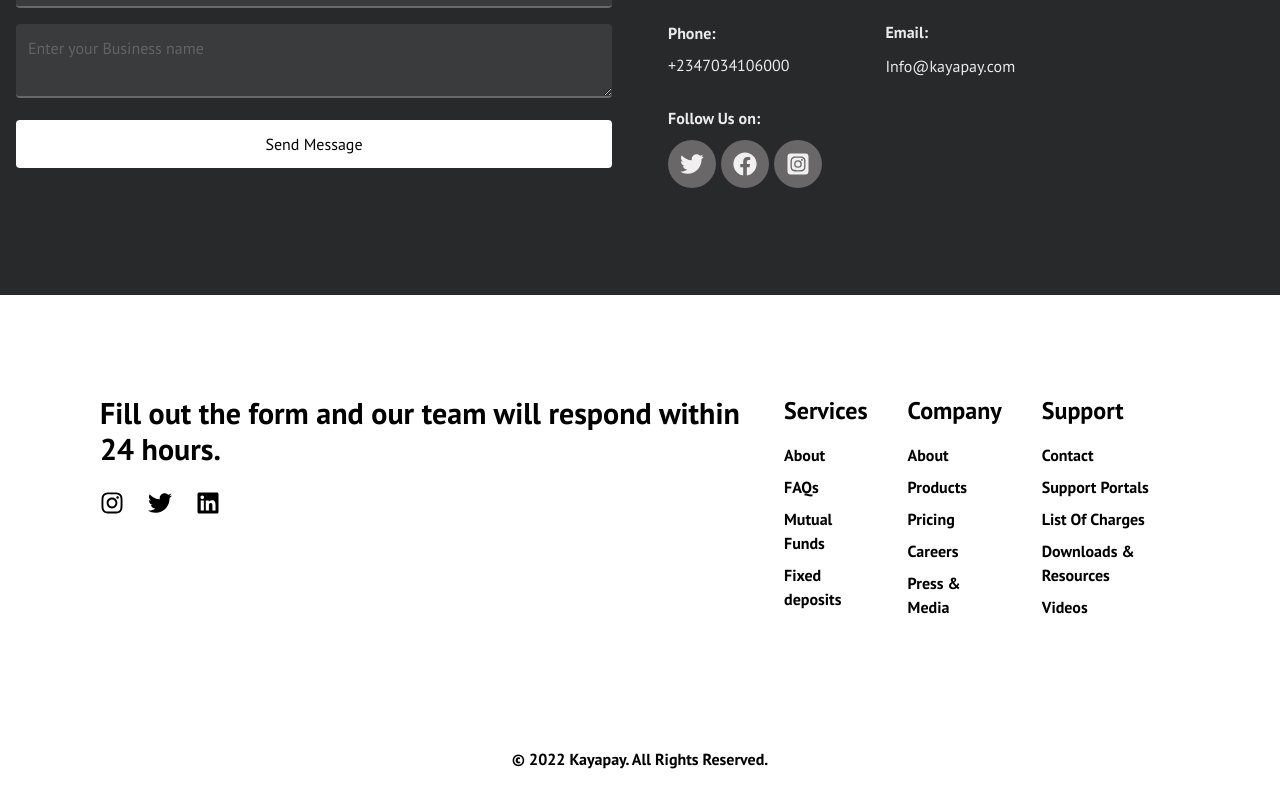
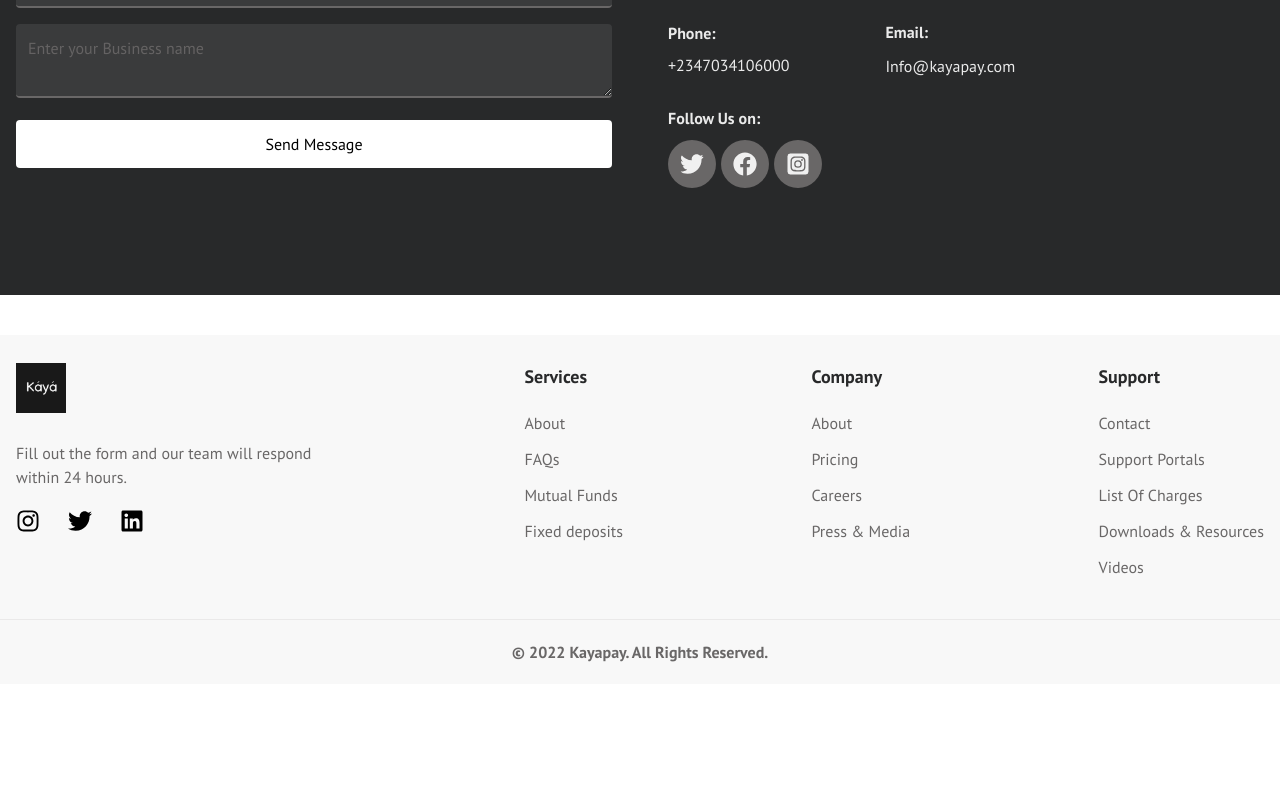
Before and after one commit to Kaya-Africa-Technology/kp-web, a Next.js app: page / in a window 1280 px wide. Shown: the part 3720-4511 px from the top of the page. After the commit the page ends 4404 px from the top, so only its background shows below. Built offline with nearby package versions, Linux system fonts and the light colour scheme.

Commit message:
fix: fixed footer section

```diff
--- a/Components/Footer/Footer.jsx
+++ b/Components/Footer/Footer.jsx
@@ -1,94 +1,91 @@
-
 import { FaInstagram } from "react-icons/fa";
 import { FaTwitter } from "react-icons/fa";
 import { FaLinkedin } from "react-icons/fa";
 
-
 function Footer() {
   return (
     <>
-			<div className="bg-gray-50 h-1/2 w-full flex md:flex-row flex-col justify-between items-start p-20">
-				<div className="p-5 ">
-					<ul>
-
-						<p className="text-gray-800 font-bold text-3xl pb-6">
-							<span>Fill out the form and our team will respond within 24 hours.</span>
+      <footer className="border-b border-gray/10 bg-[#F8F8F8] py-7 mt-10">
+        <div className="container px-4 mx-auto">
+          <div className="flex flex-col items-start justify-between w-full space-y-10 lg:space-y-0 lg:flex-row">
+            <div>
+              <img
+                src="/logo.png"
+                alt=""
+                height="50"
+                width="50"
+                className="mb-7"
+              />
+              <p className="mb-5 text-base text-gray w-80">
+                Fill out the form and our team will respond within 24 hours.
               </p>
 
-                        <div className="flex gap-6 pb-5">
+              <div className="flex pb-5 gap-7">
                 <FaInstagram className="text-2xl cursor-pointer hover:text-yellow-600" />
                 <FaTwitter className="text-2xl cursor-pointer hover:text-blue-600" />
                 <FaLinkedin className="text-2xl cursor-pointer hover:text-blue-600" />
-
               </div>
-
-
-					</ul>
             </div>
-				<div className="p-5">
+            <div className="">
+              <h1 className="mb-5 text-lg font-bold text-darkGray">Services</h1>
               <ul>
-						<p className="text-gray-800 font-bold text-2xl pb-4">Services</p>
-						<li className="text-gray-500 text-md pb-2 font-semibold hover:text-blue-600 cursor-pointer">
-							About
+                <li className="mb-3 text-base font-medium cursor-pointer text-gray text-md">
+                  <a href="#" className="hover:text-darkGray hover:underline-offset-1 hover:underline">About</a>
                 </li>
-						<li className="text-gray-500 text-md pb-2 font-semibold hover:text-blue-600 cursor-pointer">
-							FAQs
+                <li className="mb-3 text-base cursor-pointer text-md text-gray">
+                  <a href="#" className="hover:text-darkGray hover:underline-offset-1 hover:underline">FAQs</a>
                 </li>
-						<li className="text-gray-500 text-md pb-2 font-semibold hover:text-blue-600 cursor-pointer">
-							Mutual Funds
+                <li className="mb-3 text-base cursor-pointer text-md text-gray">
+                  <a href="#" className="hover:text-darkGray hover:underline-offset-1 hover:underline">Mutual Funds</a>
                 </li>
-						<li className="text-gray-500 text-md pb-2 font-semibold hover:text-blue-600 cursor-pointer">
-							Fixed deposits
+                <li className="mb-3 text-base cursor-pointer text-md text-gray">
+                  <a href="#" className="hover:text-darkGray hover:underline-offset-1 hover:underline">Fixed deposits</a>
                 </li>
               </ul>
             </div>
-				<div className="p-5">
+            <div className="">
+              <h1 className="mb-5 text-lg font-bold text-darkGray">Company</h1>
               <ul>
-						<p className="text-gray-800 font-bold text-2xl pb-4">Company</p>
-						<li className="text-gray-500 text-md pb-2 font-semibold hover:text-blue-600 cursor-pointer">
-							About
+                <li className="mb-3 text-base cursor-pointer text-md text-gray">
+                  <a href="#" className="hover:text-darkGray hover:underline-offset-1 hover:underline">About</a>
                 </li>
-						<li className="text-gray-500 text-md pb-2 font-semibold hover:text-blue-600 cursor-pointer">
-							Products
+                <li className="mb-3 text-base cursor-pointer text-md text-gray">
+                  <a href="#" className="hover:text-darkGray hover:underline-offset-1 hover:underline">Pricing</a>
                 </li>
-						<li className="text-gray-500 text-md pb-2 font-semibold hover:text-blue-600 cursor-pointer">
-							Pricing
+                <li className="mb-3 text-base cursor-pointer text-md text-gray">
+                  <a href="#" className="hover:text-darkGray hover:underline-offset-1 hover:underline">Careers</a>
                 </li>
-						<li className="text-gray-500 text-md pb-2 font-semibold hover:text-blue-600 cursor-pointer">
-							Careers
-						</li>
-						<li className="text-gray-500 text-md pb-2 font-semibold hover:text-blue-600 cursor-pointer">
-							Press & Media
+                <li className="mb-3 text-base cursor-pointer text-md text-gray">
+                  <a href="#" className="hover:text-darkGray hover:underline-offset-1 hover:underline">Press & Media</a>
                 </li>
               </ul>
             </div>
-				<div className="p-5">
+            <div className="">
+              <h1 className="mb-5 text-lg font-bold text-darkGray">Support</h1>
               <ul>
-						<p className="text-gray-800 font-bold text-2xl pb-4">Support</p>
-						<li className="text-gray-500 text-md pb-2 font-semibold hover:text-blue-600 cursor-pointer">
-							Contact
+                <li className="mb-3 text-base cursor-pointer text-md text-gray">
+                  <a href="#" className="hover:text-darkGray hover:underline-offset-1 hover:underline">Contact</a>
                 </li>
-						<li className="text-gray-500 text-md pb-2 font-semibold hover:text-blue-600 cursor-pointer">
-							Support Portals
+                <li className="mb-3 text-base cursor-pointer text-md text-gray">
+                  <a href="#" className="hover:text-darkGray hover:underline-offset-1 hover:underline">Support Portals</a>
                 </li>
-						<li className="text-gray-500 text-md pb-2 font-semibold hover:text-blue-600 cursor-pointer">
-							List Of Charges
+                <li className="mb-3 text-base cursor-pointer text-md text-gray">
+                  <a href="#" className="hover:text-darkGray hover:underline-offset-1 hover:underline">List Of Charges</a>
                 </li>
-						<li className="text-gray-500 text-md pb-2 font-semibold hover:text-blue-600 cursor-pointer">
-							Downloads & Resources
+                <li className="mb-3 text-base cursor-pointer text-md text-gray">
+                  <a href="#" className="hover:text-darkGray hover:underline-offset-1 hover:underline">Downloads & Resources</a>
                 </li>
-						<li className="text-gray-500 text-md pb-2 font-semibold hover:text-blue-600 cursor-pointer">
-							Videos
+                <li className="mb-3 text-base cursor-pointer text-md text-gray">
+                  <a href="#" className="hover:text-darkGray hover:underline-offset-1 hover:underline">Videos</a>
                 </li>
               </ul>
             </div>
           </div>
-			<div className="flex flex-col justify-center items-center text-center  p-5 bg-gray-50">
-				<h1 className=" text-gray-800 font-semibold">
+        </div>
+      </footer>
+      <div className="flex flex-col items-center justify-center bg-[#F8F8F8] p-5 text-center">
+        <h1 className="font-bold text-md text-gray">
           © 2022 Kayapay. All Rights Reserved.{" "}
-					<span className="hover:text-blue-600 font-semibold cursor-pointer">
-						{" "}
-					</span>
         </h1>
       </div>
     </>
```
Also changed, not shown: public/brand.svg (added). Lines whose indentation alone changed are shown as unchanged.
